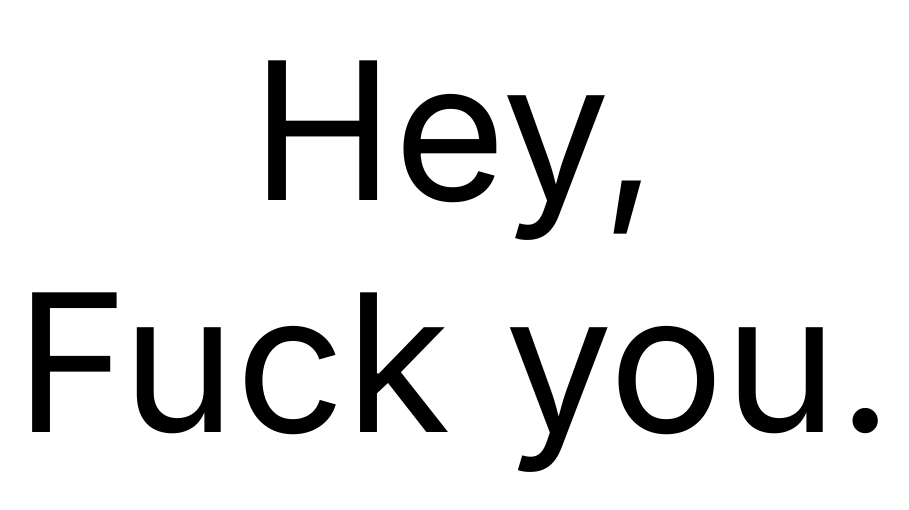
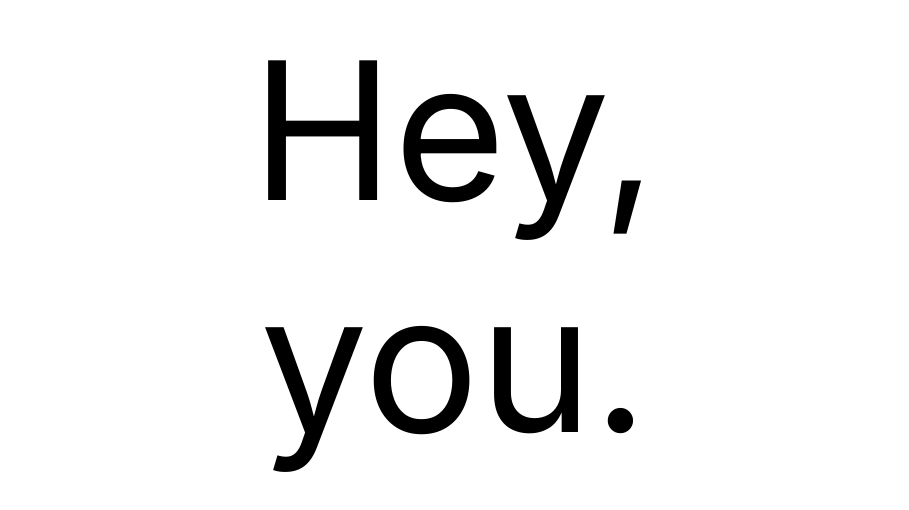
Before and after one commit to youre-a-bit-nosy/youre-a-bit-nosy, a plain HTML site: page index.html in a window 1280 px wide. Shown: the part 154-664 px from the top of the page, without its empty margins (186-1095 px from the left). Drawn offline with Linux system fonts and the light colour scheme.

Commit message:
Update index.html

```diff
--- a/index.html
+++ b/index.html
@@ -22,6 +22,6 @@
 </head>
 <body>
   <p>Hey,<br>
-  Fuck you.</p>
+  you.</p>
 </body>
 </html>
```
